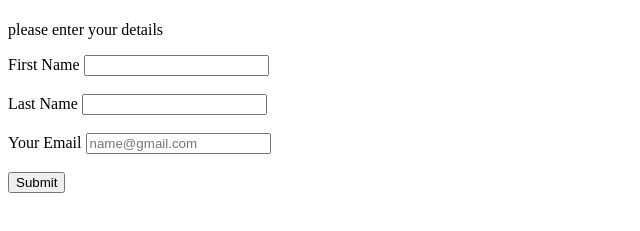
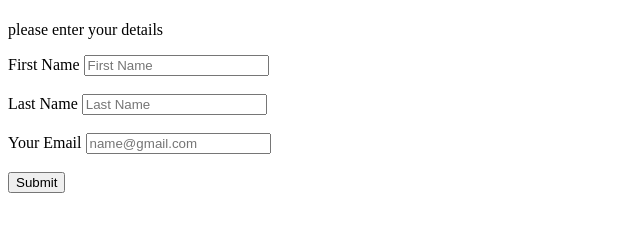
Before and after one commit to Wanjohi926/form, a plain HTML site: page index.html in a window 1280 px wide. Shown: the part 411-642 px from the top of the page, without its empty margins (0-640 px from the left). Drawn offline with Linux system fonts and the light colour scheme.

Commit message:
Update index.html

```diff
--- a/index.html
+++ b/index.html
@@ -37,9 +37,9 @@ Which of the following are states in the United States?
     <p>please enter your details</p>
     <form action="submit" min l >
         <label for="fname">First Name</label>
-        <input type="text" id="fname" name="fname" maxlength="50" required><br><br>
+        <input type="text" id="fname" name="fname" maxlength="50" placeholder="First Name" required><br><br>
         <label for="lastname">Last Name</label>
-        <input type="text" id="lastname" name="lastname" maxlength="50" required><br><br>
+        <input type="text" id="lastname" name="lastname" maxlength="50" placeholder="Last Name" required><br><br>
         <label for="email">Your Email</label>
         <input type="text" id="email" name="email" placeholder="name@gmail.com" pattern="[a-z0-9._%+-]+@[a-z0-9.-]+\.[a-z]{2,}"><br><br>
     </form>
```
